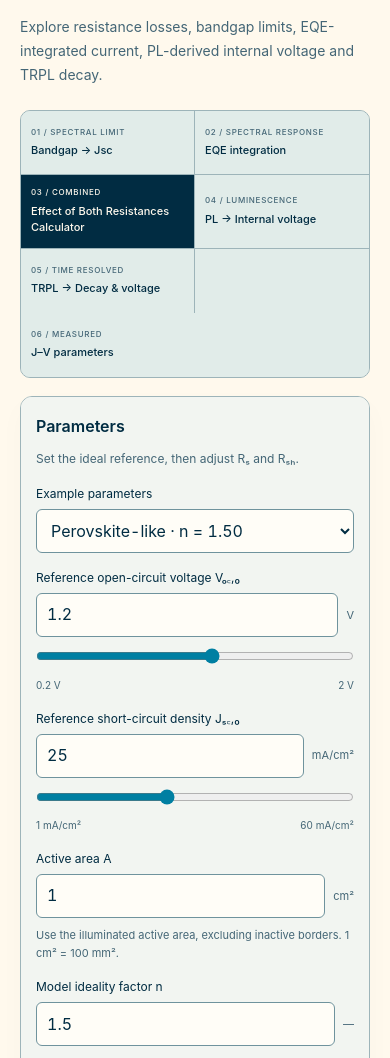
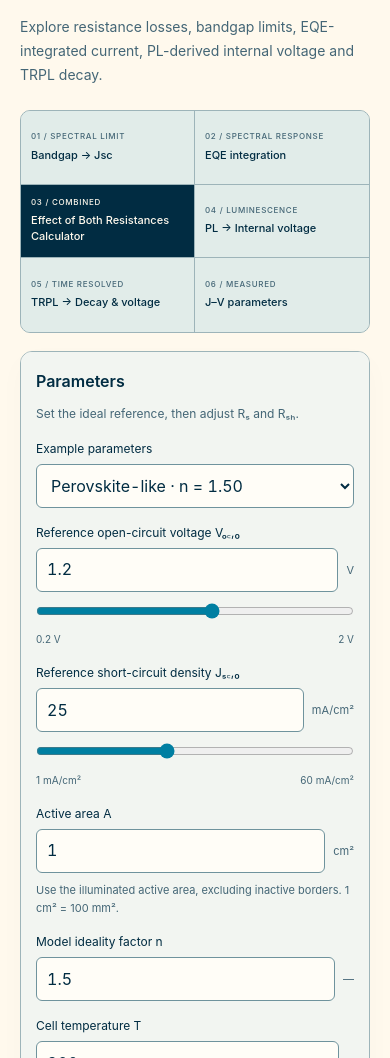
Before and after one commit to Muheilheim/weezuo, a plain HTML site: page index.html in a window 390 px wide. Shown: the part 3223-4281 px from the top of the page. Drawn offline with Linux system fonts and the light colour scheme.

Commit message:
Align all six calculator tabs on mobile
Remove the legacy final-tab full-width rule, equalize tab row heights and synchronize separators for two- and three-column grids. Update localized stylesheet cache versions.

```diff
--- a/calculator-layout.css
+++ b/calculator-layout.css
@@ -75,7 +75,7 @@
 .calc-subtool .calc-controls-scroll>.calc-actions button{flex:1 1 180px;min-width:0;white-space:normal}
 
 /* Measured curves and conversion reuse the existing input/result grid. */
-.pv-tabs{grid-template-columns:repeat(6,minmax(0,1fr))}
+.pv-tabs{grid-template-columns:repeat(6,minmax(0,1fr));grid-auto-rows:1fr}
 .measurement-metrics{grid-template-columns:repeat(3,minmax(0,1fr))}
 .measurement-converter .rl-main{height:auto}
 .measurement-converter .rl-controls,.measurement-converter .rl-output{min-width:0}
@@ -84,5 +84,15 @@
 .measurement-jump{width:100%;margin:8px 0 0!important;font-size:12px}
 #jv-calculator .calc-results-scroll>.rl-field{margin-top:12px}
 #jv-calculator .rl-metrics dt{overflow-wrap:anywhere}
-@media(max-width:1000px){.pv-tabs{grid-template-columns:repeat(3,minmax(0,1fr))}}
-@media(max-width:680px){.pv-tabs{grid-template-columns:repeat(2,minmax(0,1fr))}.measurement-converter .rl-main{grid-template-columns:1fr}}
+@media(max-width:1000px){
+ .pv-tabs{grid-template-columns:repeat(3,minmax(0,1fr))}
+ .pv-tabs button:nth-child(3n){border-right:0}
+ .pv-tabs button:nth-child(-n+3){border-bottom:1px solid var(--line)}
+}
+@media(max-width:680px){
+ .pv-tabs{grid-template-columns:repeat(2,minmax(0,1fr))}
+ .pv-tabs button:nth-child(n){border-right:1px solid var(--line);border-bottom:1px solid var(--line)}
+ .pv-tabs button:nth-child(2n){border-right:0}
+ .pv-tabs button:nth-last-child(-n+2){border-bottom:0}
+ .measurement-converter .rl-main{grid-template-columns:1fr}
+}
--- a/index.html
+++ b/index.html
@@ -38,7 +38,7 @@
   <link rel="stylesheet" href="./pl-voltage.css?v=1bfdd2266ac3">
   <script defer src="./pl-voltage-model.js?v=77e765598672"></script>
   <script defer src="./pl-voltage.js?v=2af14f948b9f"></script>
-  <link rel="stylesheet" href="./trpl.css?v=40a8293a487b">
+  <link rel="stylesheet" href="./trpl.css?v=86bdd44f512e">
   <script defer src="./trpl-model.js?v=489c4a5b5a81"></script>
   <script defer src="./trpl.js?v=ef06b2a6b28d"></script>
   <link rel="stylesheet" href="./bandgap-tools.css?v=fa34a63f3fa5">
@@ -48,7 +48,7 @@
   <script defer src="./pl-pseudo-jv-model.js?v=a3b6ccb389dc"></script>
   <script defer src="./pl-pseudo-jv.js?v=584c2c3fe7b2"></script>
   <script type="application/ld+json">{"@context":"https://schema.org","@type":"Person","name":"Weiwei Zuo","honorificPrefix":"Dr.-Ing.","jobTitle":"Postdoctoral Researcher","affiliation":{"@type":"Organization","name":"Institute for Photovoltaics, University of Stuttgart","url":"https://www.ipv.uni-stuttgart.de/"},"sameAs":["https://www.ipv.uni-stuttgart.de/en/institute/team/Zuo/","https://scholar.google.com/citations?user=ynl-iTQAAAAJ&hl=en","https://orcid.org/0000-0002-9135-1628"],"email":"weiwei.zuo@ipv.uni-stuttgart.de"}</script>
-<link rel="stylesheet" href="./calculator-layout.css?v=36a53445ad3e">
+<link rel="stylesheet" href="./calculator-layout.css?v=571dfaa29f8c">
 <script defer src="./measurement-model.js?v=e249c9a3040a"></script>
 <script defer src="./measurement-tools.js?v=cf55f15ecb4f"></script>
 <script defer src="./calculator-layout.js?v=8a757058e472"></script>
--- a/trpl.css
+++ b/trpl.css
@@ -16,7 +16,7 @@
 #trpl-calculator sup{top:-.5em}
 @media(max-width:900px){.pv-tabs button{padding:12px 10px}}
 @media(max-width:680px){.pv-tabs{grid-template-columns:repeat(3,minmax(0,1fr))}.pv-tabs button:nth-child(3){border-right:0}.pv-tabs button:nth-child(-n+3){border-bottom:1px solid var(--line)}.trpl-shell .rl-metrics{grid-template-columns:repeat(2,minmax(0,1fr))}}
-@media(max-width:560px){.pv-tabs{grid-template-columns:1fr 1fr}.pv-tabs button:nth-child(3){border-right:1px solid var(--line)}.pv-tabs button:nth-child(2n){border-right:0}.pv-tabs button:nth-child(-n+4){border-bottom:1px solid var(--line)}.pv-tabs button:last-child{grid-column:1/-1}}
+@media(max-width:560px){.pv-tabs{grid-template-columns:1fr 1fr}.pv-tabs button:nth-child(3){border-right:1px solid var(--line)}.pv-tabs button:nth-child(2n){border-right:0}.pv-tabs button:nth-child(-n+4){border-bottom:1px solid var(--line)}}
 @media(max-width:380px){.trpl-shell .rl-metrics{grid-template-columns:1fr}}
 
 @media(max-width:680px){.trpl-shell .rl-chart .pl-axis-label[transform]{font-size:18px}}
```
Also changed, not shown: de.html (+2 -2 lines), zh.html (+2 -2 lines).
